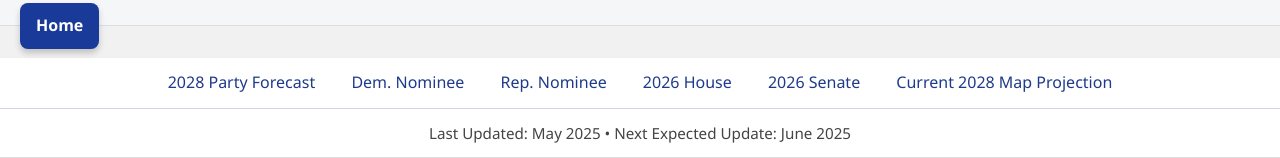
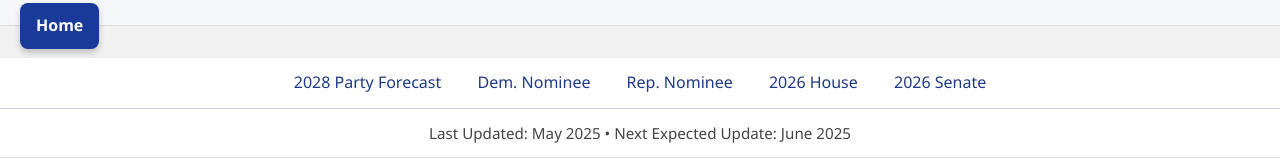
Before and after one commit to gamerlovesdogs17/election-probability-tracker, a plain HTML site: page senate.html in a window 1280 px wide. Shown: the part 731-889 px from the top of the page. Drawn offline with Linux system fonts and the light colour scheme.

Commit message:
Update senate.html

```diff
--- a/senate.html
+++ b/senate.html
@@ -39,7 +39,6 @@ window.addEventListener("DOMContentLoaded", () => {
     <li><a href="rep.html">Rep. Nominee</a></li>
     <li><a href="house.html">2026 House</a></li>
     <li><a href="senate.html">2026 Senate</a></li>
-    <li><a href="mapindex.html">Current 2028 Map Projection</a></li>
   </ul>
 </nav>
 <div class="update-info"></div>
```
